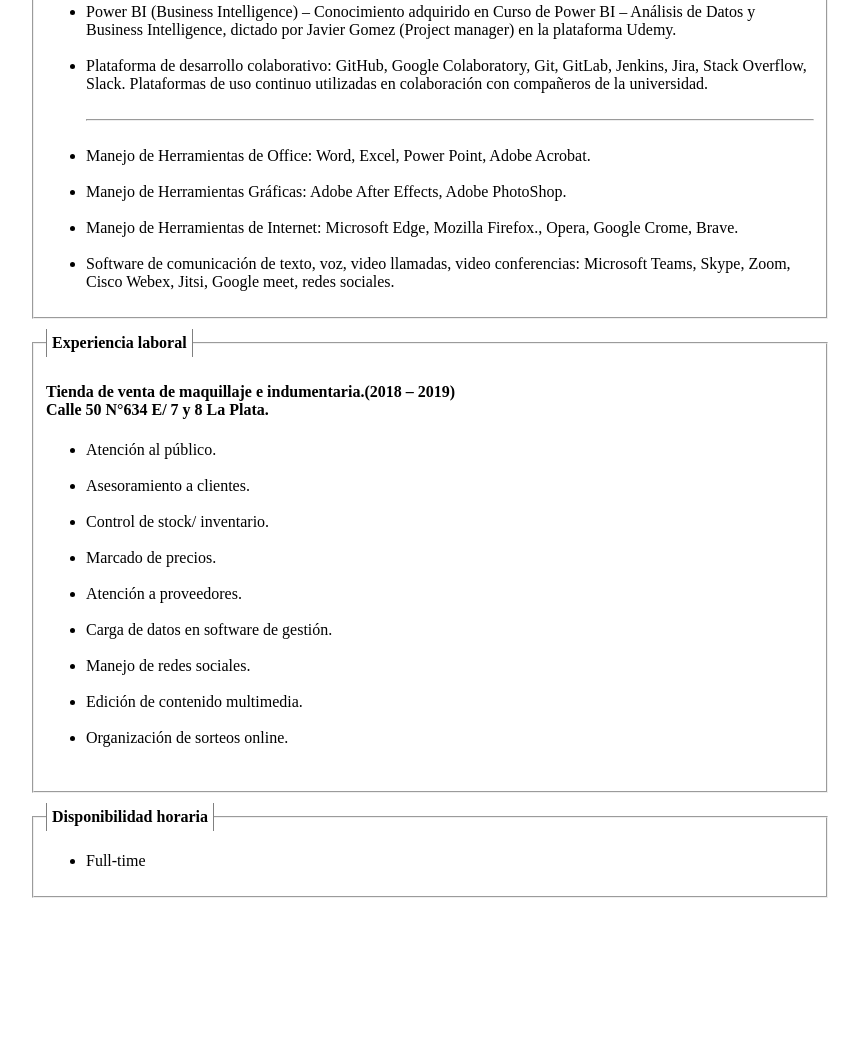
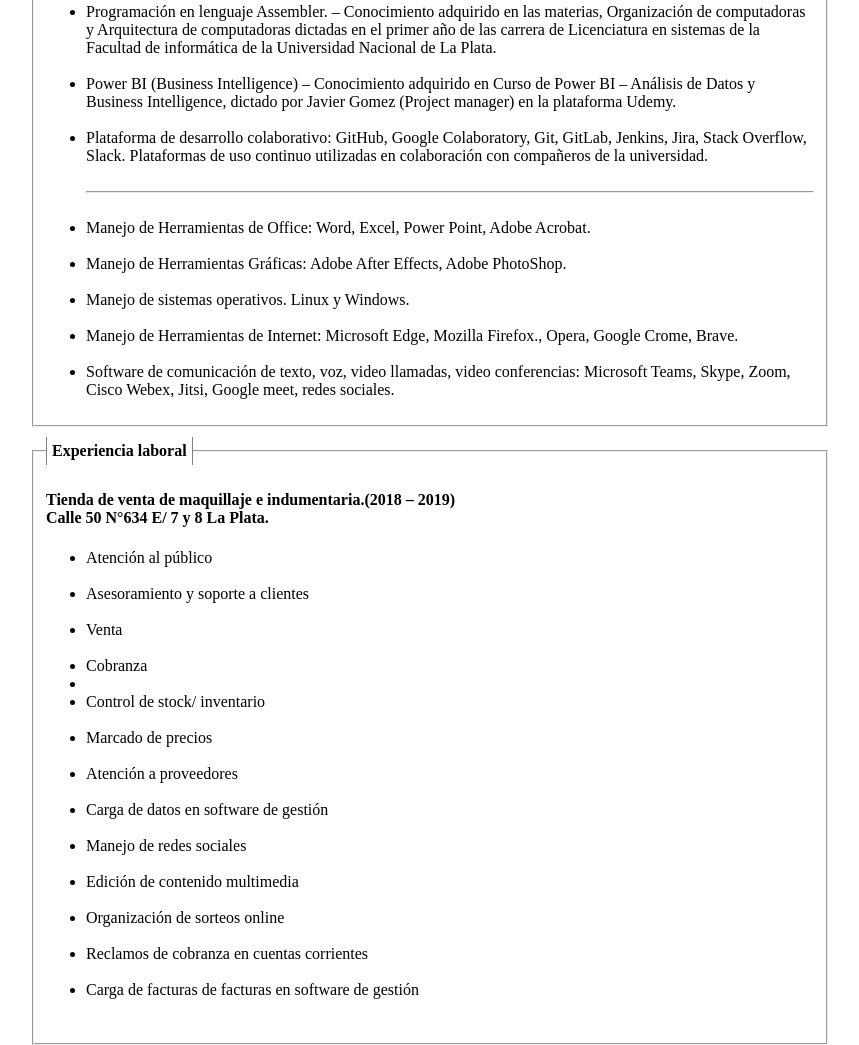
Before and after one commit to Estefani-a/CV, a plain HTML site: page index.html in a window 1280 px wide. Shown: the part 2634-3679 px from the top of the page, without its empty margins (210-1069 px from the left). Before the commit the page ends 3604 px from the top, so only its background shows below. Drawn offline with Linux system fonts and the light colour scheme.

Commit message:
Update index.html

```diff
--- a/index.html
+++ b/index.html
@@ -169,6 +169,9 @@
                   & Traninnig Specialist TI) en plataforma Udemy</li> <br>
             <li> Programación Lenguaje Cobol – Conocimiento adquirido en Curso de Cobol "Empieza a programar
                  ¡Ya!" creado por Fernando Toledo (consultor en informática) en plataforma Udemy</li> <br>
+            <li> Programación en lenguaje Assembler. – Conocimiento adquirido en las materias, Organización
+                de computadoras y Arquitectura de computadoras dictadas en el primer año de las carrera de
+                Licenciatura en sistemas de la Facultad de informática de la Universidad Nacional de La Plata.</li> <br>
             <li>Power BI (Business Intelligence) – Conocimiento adquirido en Curso de Power BI – Análisis
                  de Datos y Business Intelligence, dictado por Javier Gomez (Project manager) en la plataforma
                  Udemy.</li> <br>
@@ -178,6 +181,7 @@
             <hr>
             <br><li>Manejo de Herramientas de Office: Word, Excel, Power Point, Adobe Acrobat.</li> <br>
             <li>Manejo de Herramientas Gráficas: Adobe After Effects, Adobe PhotoShop.</li> <br>
+            <li>Manejo de sistemas operativos. Linux y Windows.</li> <br>
             <li>Manejo de Herramientas de Internet: Microsoft Edge, Mozilla Firefox., Opera, Google Crome,
                  Brave.</li> <br>
             <li>Software de comunicación de texto, voz, video llamadas, video conferencias: Microsoft Teams,
@@ -189,15 +193,19 @@
         <legend>Experiencia laboral</legend>
         <h4>Tienda de venta de maquillaje e indumentaria.(2018 – 2019) <br> Calle 50 N°634 E/ 7 y 8 La Plata.<br></h4>
         <ul>
-            <li>Atención al público.</li> <br>
-            <li>Asesoramiento a clientes.</li><br>
-            <li>Control de stock/ inventario.</li> <br>
-            <li>Marcado de precios.</li> <br>
-            <li>Atención a proveedores.</li> <br>
-            <li>Carga de datos en software de gestión.</li> <br>
-            <li>Manejo de redes sociales.</li> <br>
-            <li>Edición de contenido multimedia.</li> <br>
-            <li>Organización de sorteos online.</li> <br>
+            <li>Atención al público</li> <br>
+            <li>Asesoramiento y soporte a clientes</li><br>
+            <li>Venta</li><br>
+            <li>Cobranza<li><br>
+            <li>Control de stock/ inventario</li> <br>
+            <li>Marcado de precios</li> <br>
+            <li>Atención a proveedores</li> <br>
+            <li>Carga de datos en software de gestión</li> <br>
+            <li>Manejo de redes sociales</li> <br>
+            <li>Edición de contenido multimedia</li> <br>
+            <li>Organización de sorteos online</li> <br>
+            <li>Reclamos de cobranza en cuentas corrientes</li> <br>
+            <li>Carga de facturas de facturas en software de gestión</li> <br>
         </ul>
     </fieldset>
 
```
